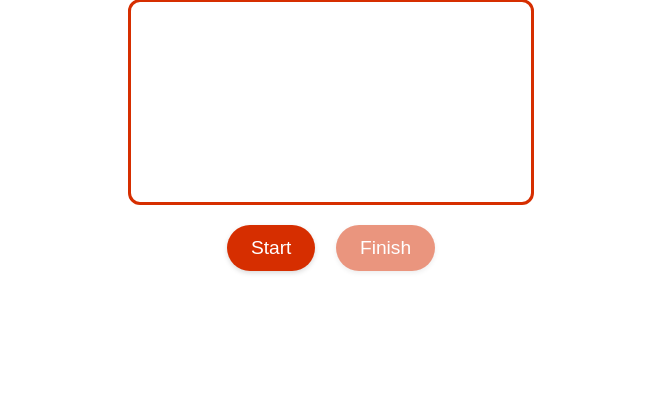
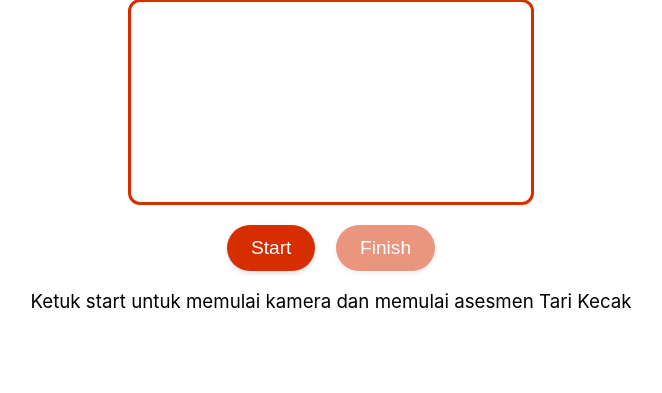
Before and after one commit to hamizghani/tria, a Django app: page /dances/1/assessment/ in a window 1280 px wide. Shown: the part 113-506 px from the top of the page, without its empty margins (309-971 px from the left). Run offline with Django 5.2, Linux system fonts and the light colour scheme.

Commit message:
Added dances

```diff
--- a/dances/templates/dances/dance_assessment.html
+++ b/dances/templates/dances/dance_assessment.html
@@ -70,13 +70,38 @@
     <button id="finishBtn" disabled>Finish</button>
 </div>
 
+<h3 style="font-weight: normal;">Ketuk start untuk memulai kamera dan memulai asesmen {{ dance.name }}</h3>
+
 <script>
     const video = document.getElementById('video');
     const startBtn = document.getElementById('startBtn');
     const finishBtn = document.getElementById('finishBtn');
     let stream;
 
-  startBtn.addEventListener('click', async () => {
+    startBtn.addEventListener('click', countdownAndStart);
+
+    async function countdownAndStart() {
+        const countdownDiv = document.createElement('div');
+        countdownDiv.style.position = 'fixed';
+        countdownDiv.style.top = '50%';
+        countdownDiv.style.left = '50%';
+        countdownDiv.style.transform = 'translate(-50%, -50%)';
+        countdownDiv.style.fontSize = '3rem';
+        countdownDiv.style.fontWeight = 'bold';
+        countdownDiv.style.color = '#d62e00';
+        countdownDiv.style.zIndex = '1000';
+        countdownDiv.style.backgroundColor = 'rgba(255, 255, 255, 0.8)';
+        countdownDiv.style.padding = '1rem';
+        countdownDiv.style.borderRadius = '12px';
+        document.body.appendChild(countdownDiv);
+
+        for (let i = 3; i > 0; i--) {
+            countdownDiv.textContent = i;
+            await new Promise(resolve => setTimeout(resolve, 1000));
+        }
+
+        document.body.removeChild(countdownDiv);
+
         try {
             stream = await navigator.mediaDevices.getUserMedia({ video: true, audio: false });
             video.srcObject = stream;
@@ -85,7 +110,7 @@
         } catch (err) {
             alert('Could not access camera: ' + err);
         }
-  });
+    }
 
     finishBtn.addEventListener('click', () => {
         if (stream) {
@@ -95,5 +120,3 @@
         window.location.href = "{% url 'dances:dance_result' dance.id %}";
     });
 </script>
-</body>
-</html>
--- a/dances/views.py
+++ b/dances/views.py
@@ -31,7 +31,13 @@ DANCES = [
         "id": 4,
         "name": "Tari Lenggang Nyai",
         "description": "Tari Lenggang Nyai adalah tari dari Betawi yang menggambarkan gerakan wanita dengan anggun.",
-        "gerakan": ["Gerakan 1", "Gerakan 2", "Gerakan 3", "Gerakan 4"],
+        "gerakan": ["Berdiri tegap, kaki dibuka selebar bahu, tangan kanan memegang ujung selendang di pinggang kanan, tangan kiri di pinggang kiri. Hitungan 1–8: ayunkan pinggul dan badan sedikit miring ke kanan-kiri secara lembut (lenggang), sambil kaki kanan melangkah kecil ke samping kanan lalu rapat lagi, kaki kiri menyusul ke samping kiri lalu rapat lagi. Ulangi 2 kali (16 hitungan) dengan senyum dan kepala sedikit mengangguk mengikuti arah lenggangan.",
+
+"Mulai dari posisi menghadap depan. Hitungan 1–4: kaki kanan melangkah ke depan sedikit serong kanan, tangan kanan mengangkat selendang setinggi dada, tangan kiri membuka ke samping kiri sejajar bahu. Hitungan 5–8: putar badan pelan ke kiri (setengah lingkaran), kaki kiri menyusul rapat, selendang dikibas lembut ke arah luar. Ulangi pola yang sama ke arah berlawanan: langkah kaki kiri serong depan kiri, tangan kiri angkat selendang, putar badan ke kanan, selendang dikibas lagi (total 16 hitungan).",
+
+"Dari posisi menghadap depan, lakukan langkah silang. Hitungan 1–4: kaki kanan menyilang di depan kaki kiri, lalu kaki kiri melangkah membuka ke samping kiri, tubuh sedikit condong mengikuti arah kaki. Tangan berayun silang di depan badan (seperti mengiris lembut udara) sambil memegang selendang. Hitungan 5–8: ganti, kaki kiri menyilang di depan kaki kanan lalu membuka ke samping kanan, tangan berayun kembali dengan pola yang sama. Ulangi 2 kali (16 hitungan) sambil jaga gerakan tetap halus dan lentur.",
+
+"Gerakan penutup: dari posisi terakhir, rapikan langkah hingga kedua kaki rapat menghadap penonton. Hitungan 1–4: kedua tangan membawa selendang ke depan dada, siku sedikit menekuk, kepala menunduk pelan sebagai salam. Hitungan 5–8: buka tangan ke samping dengan selendang terbentang lembut, dada dibuka, pandangan ke depan sambil tersenyum. Ulangi salam satu kali lagi jika perlu, lalu tahan pose akhir beberapa detik sebelum benar-benar selesai."],
         "youtube_id": "U1ycqGXJ1fI",
         "image_url": "https://www.senibudayabetawi.com/wp-content/uploads/2021/12/large-maxresdefault-1-4d2a0786063540dff664d84bfe0d9d07-2.jpg"
     },
@@ -117,7 +123,7 @@ def dance_result(request, dance_id):
     if dance is None:
         raise Http404(f"Dance with id {dance_id} not found")
     score = 85
-    improvement = "Perbaiki gerakan tangan dan postur."
+    improvement = "Menurutku, waktu kamu bawain Tari Lenggang Nyai, masalah yang paling sering kelihatan itu di keluwesan badan dan ekspresi wajah; gerak kaki dan pola lantainya sudah lumayan hafal, tapi ayunan tangan, bahu, dan pinggulmu masih cenderung kaku sehingga kesan lincah dan centil khas tari ini belum terlalu terasa, ditambah kadang tempo kamu suka sedikit kecepatan lalu tiba-tiba melambat sehingga nggak selalu “nempel” dengan iringan musik, jadi ke depan kamu bisa lebih fokus melenturkan badan, menguatkan mimik (senyum, tatapan mata yang hidup), dan sering latihan pakai musik supaya rasa dan ritmenya lebih rata dari awal sampai akhir."
     return render(request, 'dances/dance_result.html', {
         'dance': dance,
         'score': score,
```
Also changed, not shown: dances/templates/dances/dance_tutorial.html (+9 -3 lines). Lines whose indentation alone changed are shown as unchanged.
